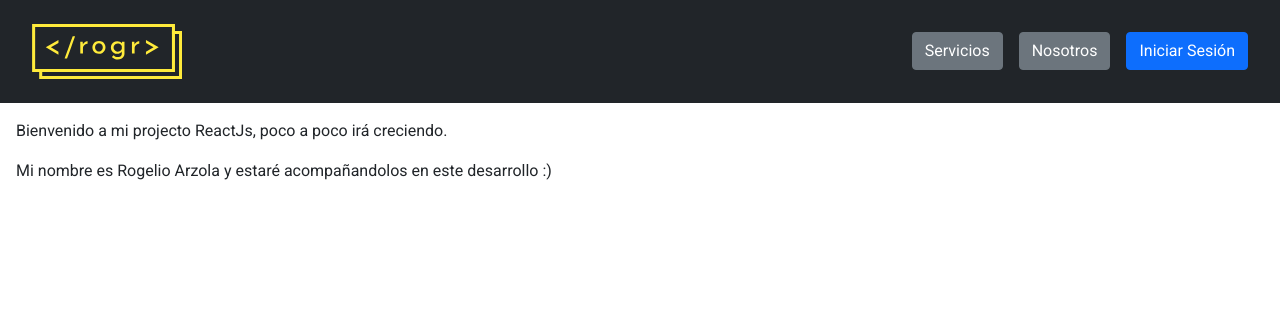
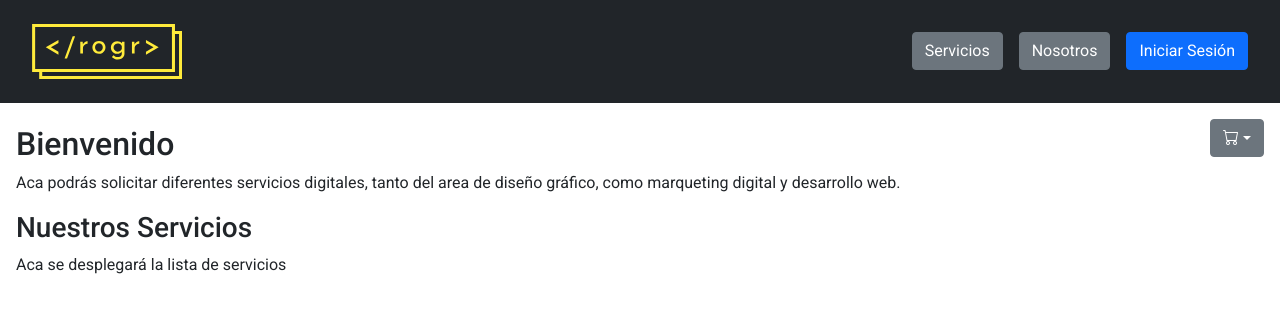
Before and after one commit to RecRoger/ArzolaReactApp, a React (Create React App) app: page / in a window 1280 px wide. Shown: the top 312 px of the page. Built offline with nearby package versions, Linux system fonts and the light colour scheme.

Commit message:
add cartWidget and itemListContainer

```diff
--- a/public/index.html
+++ b/public/index.html
@@ -7,7 +7,6 @@
   <meta name="viewport" content="width=device-width, initial-scale=1" />
   <meta name="theme-color" content="#000000" />
   <meta name="description" content="Web site created using create-react-app" />
-  <link rel="apple-touch-icon" href="%PUBLIC_URL%/logo192.png" />
   <!--
       manifest.json provides metadata used when your web app is installed on a
       user's mobile device or desktop. See https://developers.google.com/web/fundamentals/web-app-manifest/
@@ -17,6 +16,7 @@
   <link rel="stylesheet" href="https://fonts.googleapis.com/icon?family=Material+Icons" />
   <link href="https://cdn.jsdelivr.net/npm/bootstrap@5.1.3/dist/css/bootstrap.min.css" rel="stylesheet"
     integrity="sha384-1BmE4kWBq78iYhFldvKuhfTAU6auU8tT94WrHftjDbrCEXSU1oBoqyl2QvZ6jIW3" crossorigin="anonymous">
+  <link rel="stylesheet" href="https://cdn.jsdelivr.net/npm/bootstrap-icons@1.8.1/font/bootstrap-icons.css">
   <!--
       Notice the use of %PUBLIC_URL% in the tags above.
       It will be replaced with the URL of the `public` folder during the build.
--- a/src/App.css
+++ b/src/App.css
@@ -21,3 +21,13 @@
   padding: 1rem;
 
 }
+
+#cartButton {
+  margin: 1rem 1rem -3rem auto;
+  display: flex;
+  align-items: center;
+}
+
+.dropdown-menu {
+  padding: 1rem;
+}
--- a/src/App.js
+++ b/src/App.js
@@ -1,17 +1,21 @@
 import './App.css';
-import NavBar from './components/NavBar.js';
+import NavBar from './components/NavBar';
+import React from "react";
+import ItemListContainer from './components/ItemListContainer'
+
 
 function App() {
+
+
   return (
     <div className="app-container">
       <NavBar />
       <div className="app-content">
+        <h2>Bienvenido</h2>
         <p>
-          Bienvenido a mi projecto ReactJs, poco a poco irá creciendo.
+          Aca podrás solicitar diferentes servicios digitales, tanto del area de diseño gráfico, como marqueting digital y desarrollo web.
         </p>
-        <p>
-          Mi nombre es Rogelio Arzola y estaré acompañandolos en este desarrollo :)
-        </p>
+        <ItemListContainer />
       </div>
     </div>
   );
--- /dev/null
+++ b/src/components/CartWidget.js
@@ -0,0 +1,16 @@
+function CartWidget() {
+  return (
+    <>
+        <div className="main-cart">
+            <button className="btn btn-secondary dropdown-toggle" type="button" id="cartButton" data-bs-toggle="dropdown" aria-expanded="false">
+                <i class="bi bi-cart"></i>
+            </button>
+            <ul className="dropdown-menu" aria-labelledby="cartButton">
+                <li> No hay nada seleccionado</li>
+            </ul>
+        </div>
+    </>
+  );
+}
+
+export default CartWidget;
--- /dev/null
+++ b/src/components/ItemListContainer.js
@@ -0,0 +1,10 @@
+function ItemListContainer() {
+    return (
+      <>
+        <h3>Nuestros Servicios</h3>
+          Aca se desplegará la lista de servicios
+      </>
+    );
+  }
+
+  export default ItemListContainer;
--- a/src/components/NavBar.js
+++ b/src/components/NavBar.js
@@ -1,13 +1,17 @@
 import logo from '../assets/logo_rorg_yellow.svg';
+import CartWidget from './CartWidget';
 
 function NavBar() {
   return (
+    <>
     <header className="app-header bg-dark">
         <img src={logo} className="app-logo me-auto" alt="logo" />
         <button className="btn btn-secondary me-3">Servicios</button>
         <button className="btn btn-secondary me-3">Nosotros</button>
         <button className="btn btn-primary">Iniciar Sesión</button>
     </header>
+    <CartWidget></CartWidget>
+    </>
   );
 }
 
```
Also changed, not shown: package.json (+10 -9 lines), public/manifest.json, 1 other file (tests, documents, lock files or other folders).
